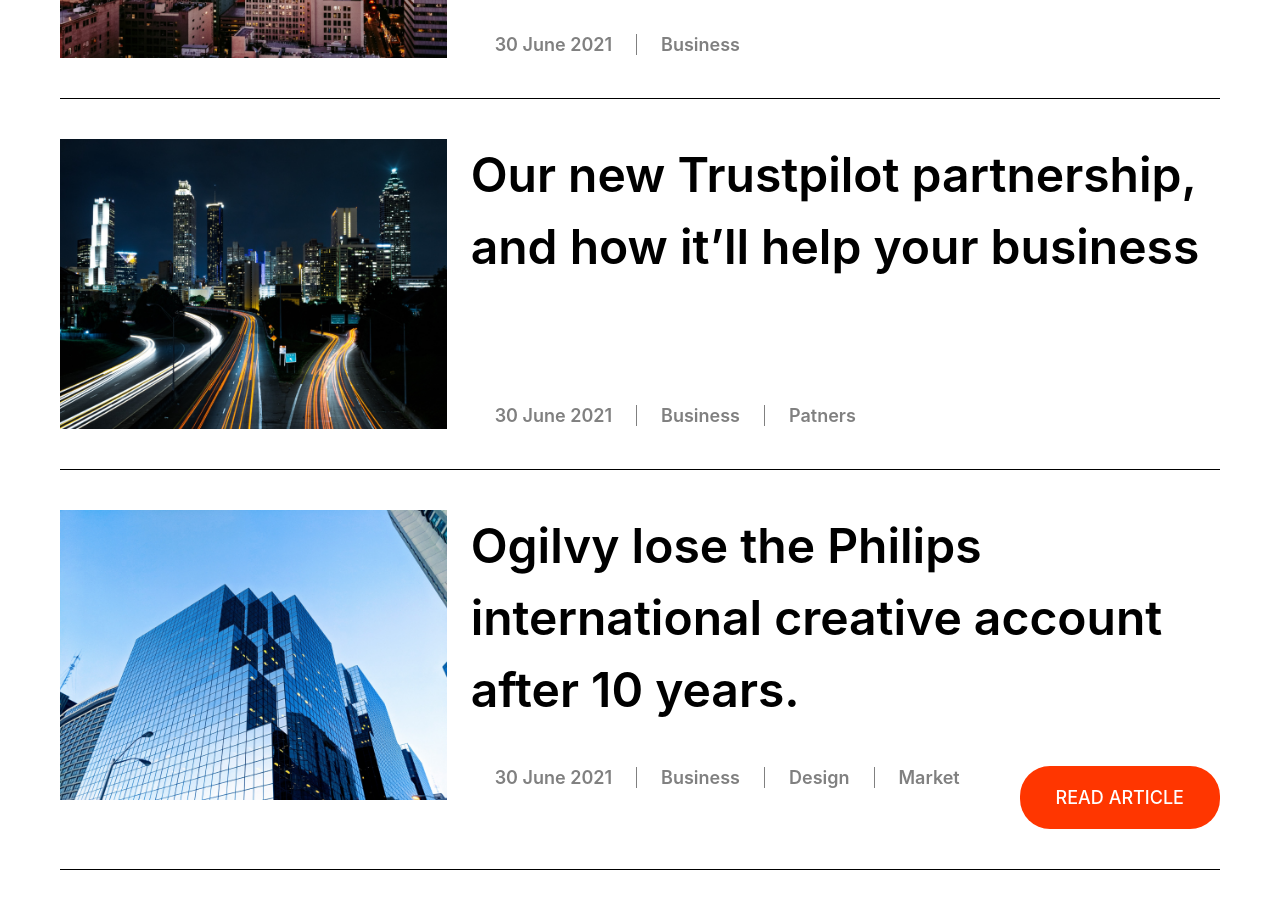
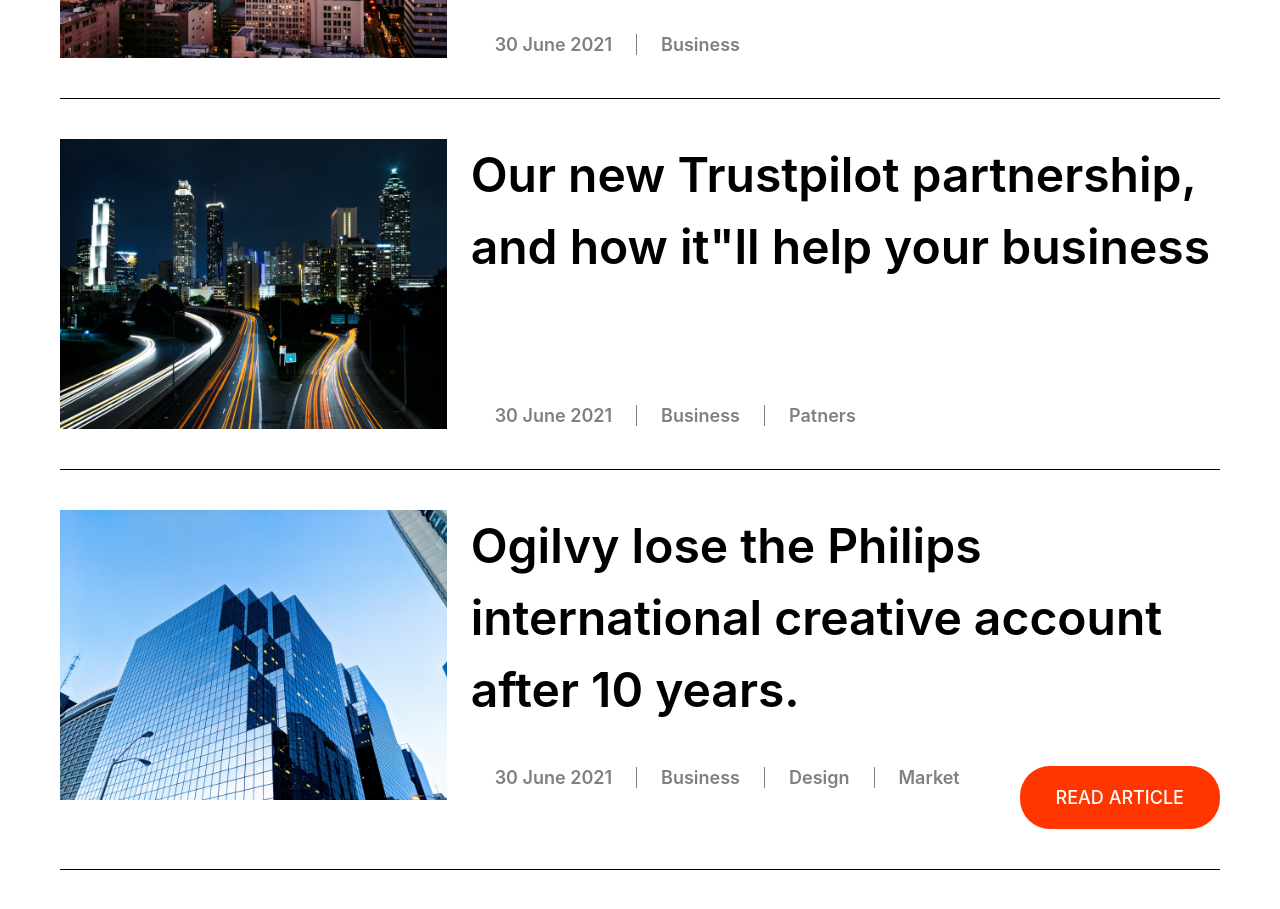
Before and after one commit to euzenwebsites/clientweb, a Next.js app: page /insights in a window 1280 px wide. Shown: the part 1380-2289 px from the top of the page. Built offline with nearby package versions, Linux system fonts and the light colour scheme.

Commit message:
latest commit

```diff
--- a/app/insights/components/HomeInsights.js
+++ b/app/insights/components/HomeInsights.js
@@ -121,7 +121,7 @@
                                 <img src="/assets/img/shops/shop (4).png"/>
                             </Col>
                             <Col span={16} className="shop_description">
-                                <p>Our new Trustpilot partnership, and how it’ll help your business</p>
+                                <p>Our new Trustpilot partnership, and how it&quot;ll help your business</p>
                                 <div>
                                     <ul>
                                         <li>30 June 2021</li>
--- a/app/shop/components/Homeshop.js
+++ b/app/shop/components/Homeshop.js
@@ -100,7 +100,7 @@
                         </Col>
                         <Col span={8} className="latest_item">
                             <img src="/assets/img/shops/shop (4).png"></img>
-                            <p>Our new Trustpilot partnership, and how it’ll help your business</p>
+                            <p>Our new Trustpilot partnership, and how it&quot;ll help your business</p>
                             <ul>
                                         <li>30 June 2021</li>
                                         <li>Business</li>
```
